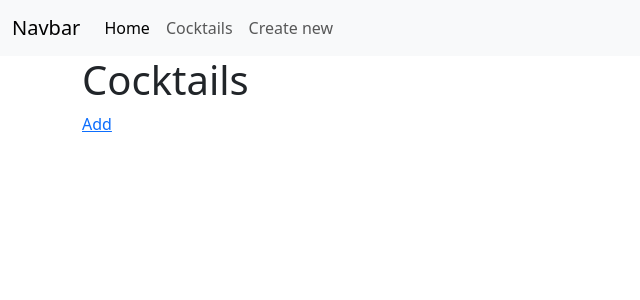
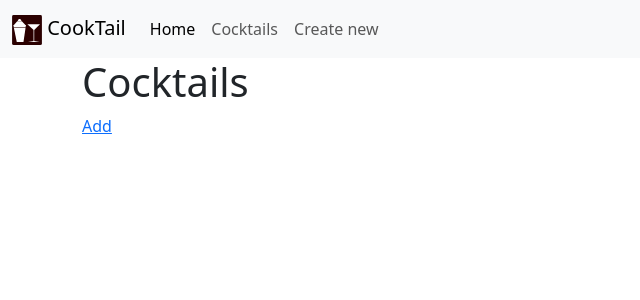
Before and after one commit to YuryLobkov/cooktail, a Django app: page /drinks/cocktails/ in a window 1280 px wide. Shown: the top 300 px of the page, without its empty margins (0-640 px from the left). Run offline with Django 4.2, Linux system fonts and the light colour scheme; data that the repository does not hold is empty.

Commit message:
logo added to navbar

```diff
--- a/cooktail/settings.py
+++ b/cooktail/settings.py
@@ -119,6 +119,10 @@ USE_TZ = True
 
 STATIC_URL = 'static/'
 
+STATICFILES_DIRS = [
+    BASE_DIR / "static",
+]
+
 # Default primary key field type
 # https://docs.djangoproject.com/en/4.1/ref/settings/#default-auto-field
 
--- a/templates/base.html
+++ b/templates/base.html
@@ -1,3 +1,4 @@
+{% load static %}
 <html lang="en">
 <head>
     <meta charset="UTF-8">
@@ -11,7 +12,9 @@
 <!-- NAVBAR -->
 <nav class="navbar navbar-expand-lg bg-body-tertiary">
     <div class="container-fluid">
-      <a class="navbar-brand" href="#">Navbar</a>
+      <a class="navbar-brand" href="{% url 'start_page' %}">
+        <img src="{% static 'logo.svg' %}" alt="" width="30" height="30">
+        CookTail</a>
       <button class="navbar-toggler" type="button" data-bs-toggle="collapse" data-bs-target="#navbarNavAltMarkup" aria-controls="navbarNavAltMarkup" aria-expanded="false" aria-label="Toggle navigation">
         <span class="navbar-toggler-icon"></span>
       </button>
```
Also changed, not shown: static/logo.svg (added), static/logo2.jpg (added).
